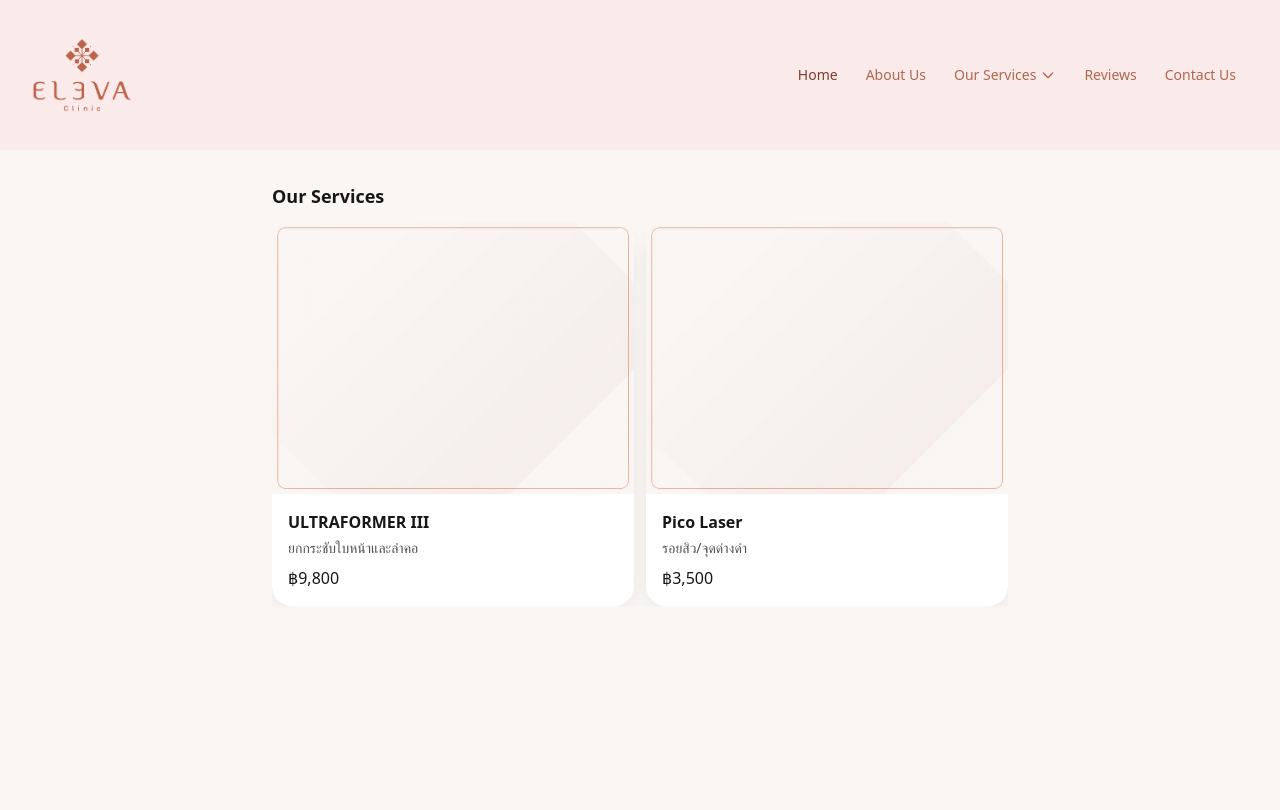
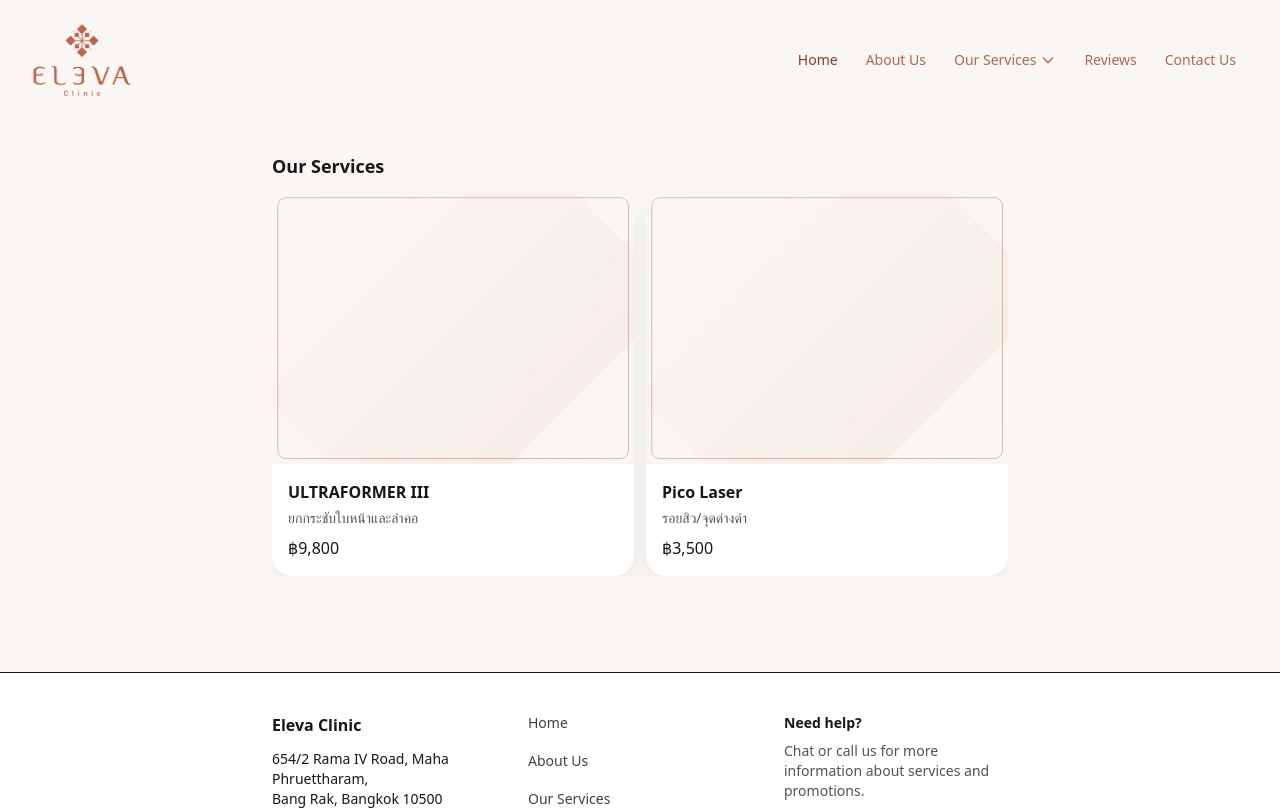
Before and after one commit to Sprouting-Tech/eleva-clinic, a Next.js app: page / in a window 1280 px wide. Shown: the top 810 px of the page. Built offline with nearby package versions, Linux system fonts and the light colour scheme.

Commit message:
removed div from layout and make navbar height a bit smaller

```diff
--- a/src/app/layout.tsx
+++ b/src/app/layout.tsx
@@ -18,9 +18,7 @@
       <body className="min-h-screen flex flex-col">
         <Navbar />
         <main className="flex-1 w-full">
-          <div className="min-h-dvh px-4 sm:px-6 lg:px-8 max-w-7xl mx-auto">
             {children}
-          </div>
         </main>
         <Footer />
       </body>
--- a/src/components/Navbar.tsx
+++ b/src/components/Navbar.tsx
@@ -97,8 +97,8 @@
   );
 
   return (
-    <header className="sticky top-0 z-50 w-full bg-[#FCE8E8]/80 backdrop-blur">
-      <div className="px-4 md:px-8 flex h-[150px] items-center justify-between">
+    <header className="sticky top-0 z-50 w-full bg-[radial-gradient(circle_at_50%_45%,#FFFFFF_0%,#FFFFFF_38%,#FFE9E5_100%)]/80 backdrop-blur">
+      <div className="px-4 md:px-8 flex h-[120px] items-center justify-between">
         {/* Logo */}
         <Link href="/" className="flex items-center gap-2 font-semibold">
           <img
```
